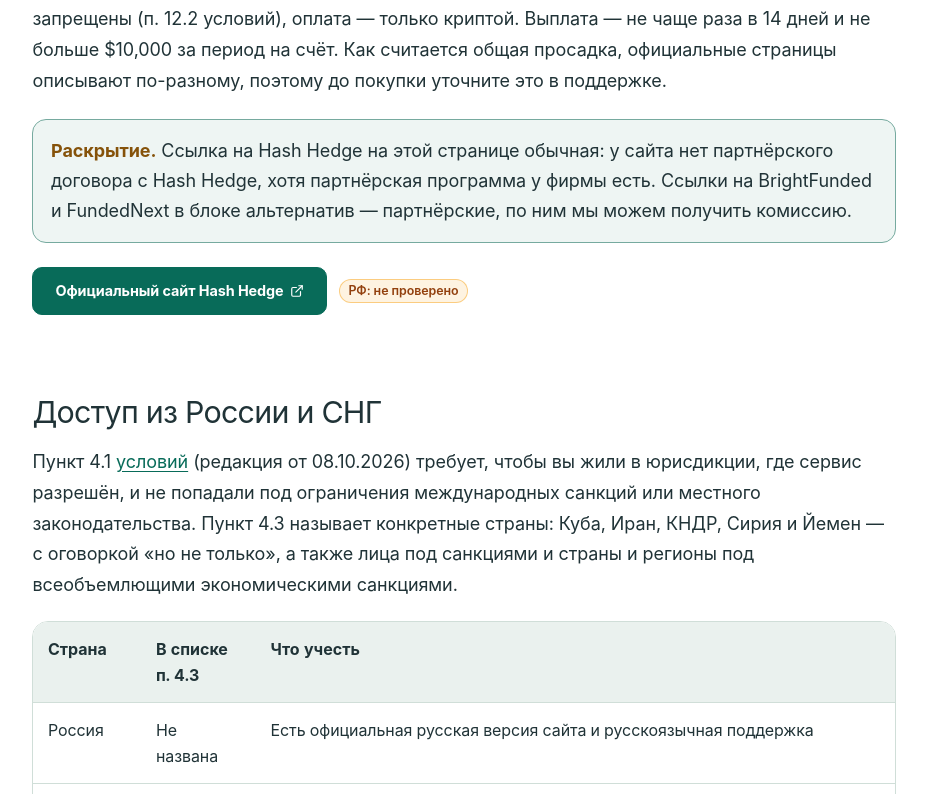
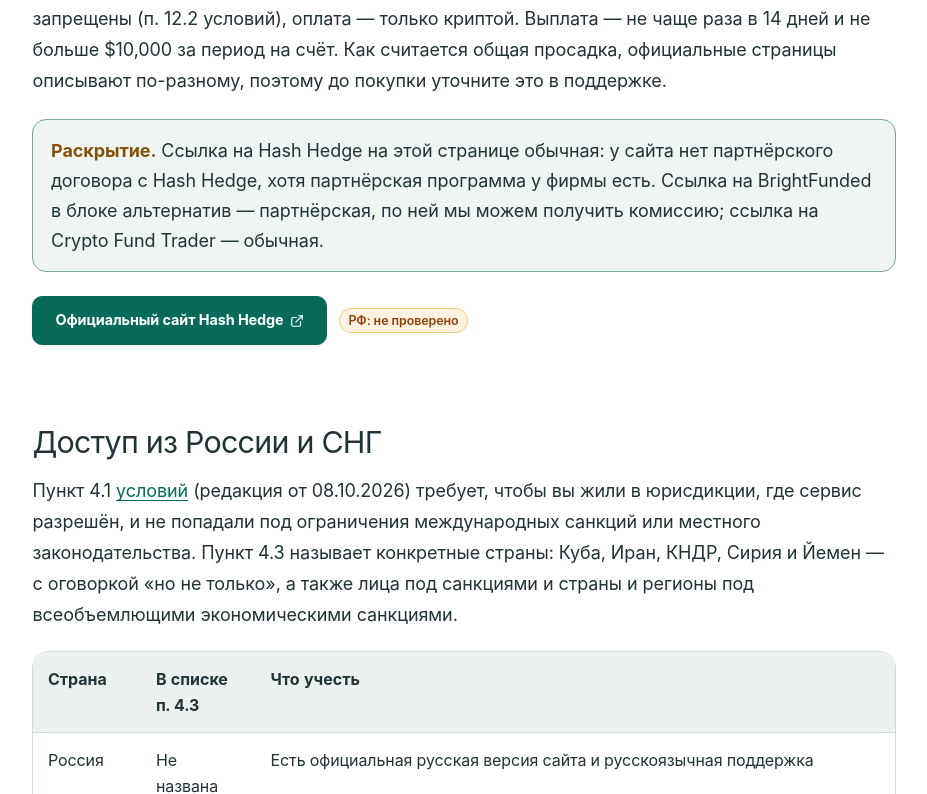
Before and after one commit to Vilmanis99/tradersfund, a Next.js app: page /ru/obzor-hash-hedge in a window 1280 px wide. Shown: the part 1586-2380 px from the top of the page, without its empty margins (176-1103 px from the left). Built offline with nearby package versions, Linux system fonts and the light colour scheme; no server answers.

Commit message:
ru obzor-hash-hedge: remove FundedNext alternative card and CTA (ru-hash-hedge-alternative-fundednext) — FundedNext is restricted for RF; alternatives stay BrightFunded first, then Crypto Fund Trader; disclosure no longer names FundedNext

```diff
--- a/app/ru/obzor-hash-hedge/page.tsx
+++ b/app/ru/obzor-hash-hedge/page.tsx
@@ -195,8 +195,8 @@ export default function RussianHashHedgeReviewPage() {
             </p>
             <div className="ru-notice ru-disclosure" data-russian-affiliate-disclosure="hash-hedge-review">
               <strong>Раскрытие.</strong> Ссылка на Hash Hedge на этой странице обычная: у сайта нет партнёрского договора с Hash
-              Hedge, хотя партнёрская программа у фирмы есть. Ссылки на BrightFunded и FundedNext в блоке альтернатив —
-              партнёрские, по ним мы можем получить комиссию.
+              Hedge, хотя партнёрская программа у фирмы есть. Ссылка на BrightFunded в блоке альтернатив —
+              партнёрская, по ней мы можем получить комиссию; ссылка на Crypto Fund Trader — обычная.
             </div>
             {officialCta('summary', 'Официальный сайт Hash Hedge')}
           </div>
@@ -420,15 +420,6 @@ export default function RussianHashHedgeReviewPage() {
                   <RuGoLink firm="bright-funded" href="/go/bright-funded?from=ru-hash-hedge-alternative-bright-funded" rel={goLinkRel('bright-funded')} className="btn-primary">Проверить BrightFunded <ArrowRight size={14} aria-hidden="true" /></RuGoLink>
                 </div>
               </article>
-              <article className="ru-card" data-russian-hh-alternative="fundednext">
-                <ShieldCheck size={22} color="var(--accent-light)" aria-hidden="true" />
-                <h3>FundedNext (CFD)</h3>
-                <p className="ru-muted">CFD-программы Stellar. Выплаты в USDT и USDC; доступ для РФ — по бейджу рядом с кнопкой.</p>
-                <div className="ru-actions">
-                  <Link href="/ru/obzor-fundednext" className="btn-outline">Обзор</Link>
-                  <RuGoLink firm="fundednext" href="/go/fundednext?from=ru-hash-hedge-alternative-fundednext" rel={goLinkRel('fundednext')} className="btn-primary">Проверить FundedNext <ArrowRight size={14} aria-hidden="true" /></RuGoLink>
-                </div>
-              </article>
               <article className="ru-card" data-russian-hh-alternative="crypto-fund-trader">
                 <ShieldCheck size={22} color="var(--accent-light)" aria-hidden="true" />
                 <h3>Crypto Fund Trader</h3>
```
